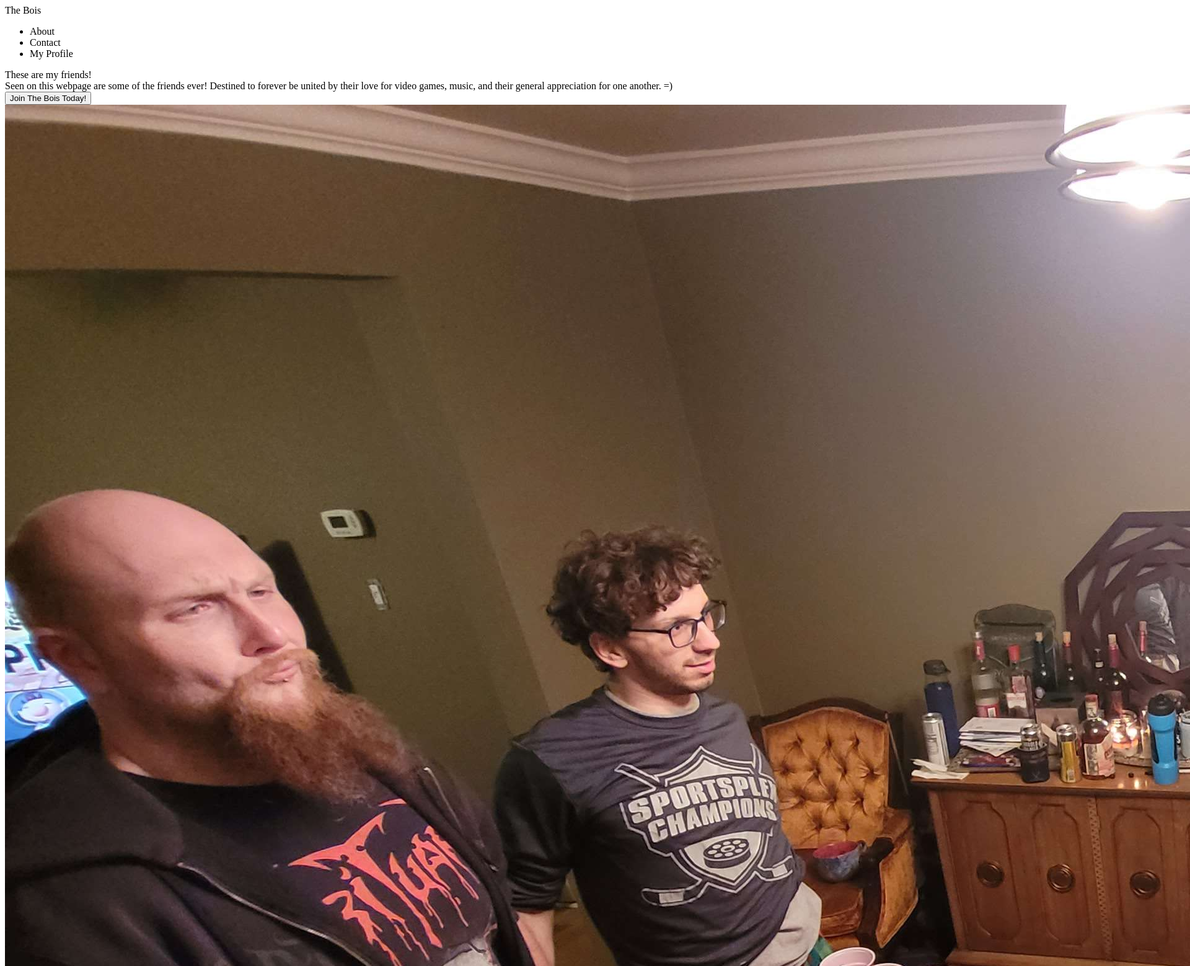
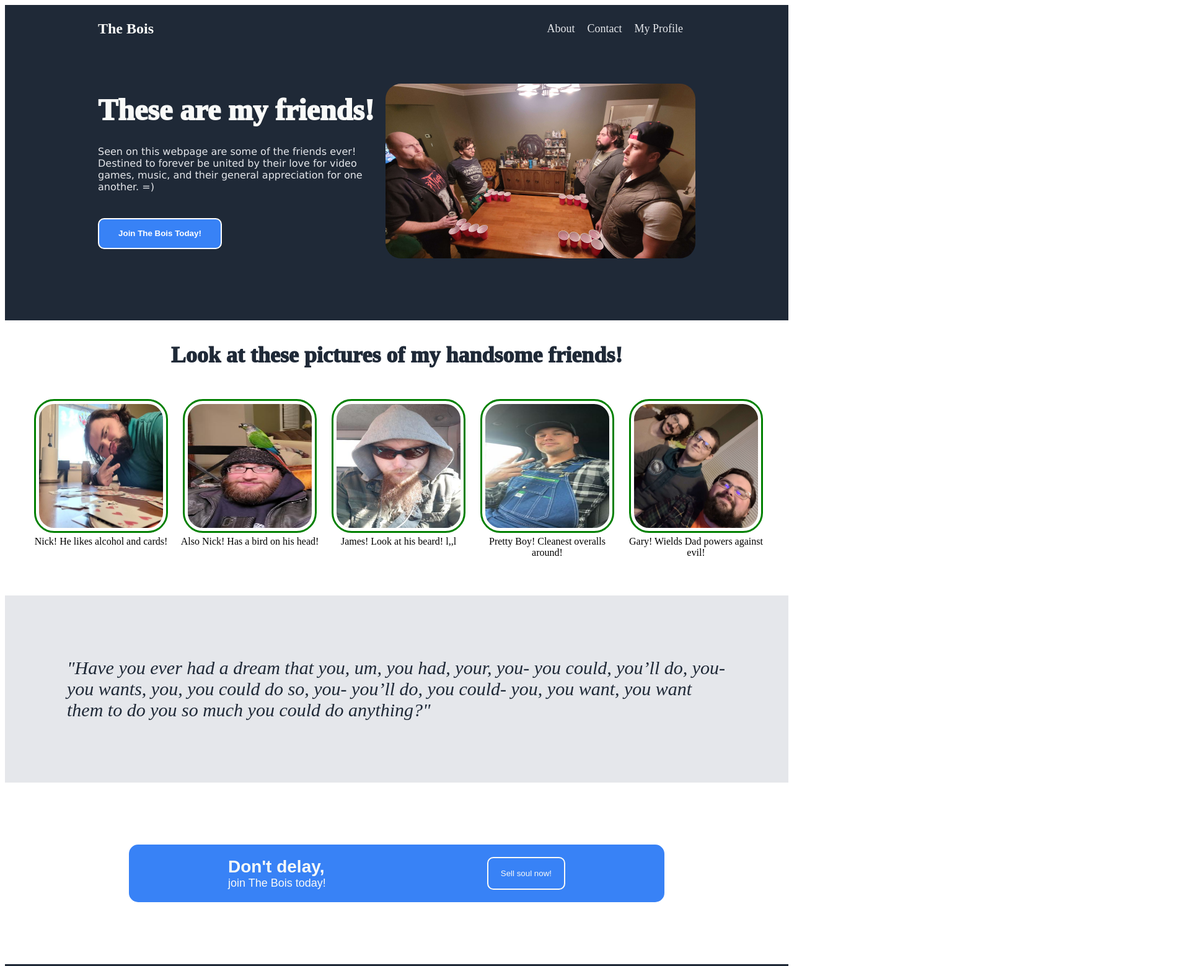
Before and after one commit to TheOneGiantTree/TOPLandingPage, a plain HTML site: page index.html in a window 1280 px wide. Shown: the top 1559 px of the page at 62% size, 1920 px wide, since content can reach past the window. Drawn offline with Linux system fonts and the light colour scheme.

Commit message:
write style.css, edit index.html

```diff
--- a/index.html
+++ b/index.html
@@ -4,7 +4,8 @@
     <meta charset="UTF-8">
     <meta http-equiv="X-UA-Compatible" content="IE=edge">
     <meta name="viewport" content="width=device-width, initial-scale=1.0">
-    <title>Document</title>
+    <title>A Landing Page displaying friends!</title>
+    <link rel="stylesheet" href="style.css">
 </head>
 
 <body>
@@ -18,32 +19,57 @@
             <li>My Profile</li>
         </ul>
     </div>
+    <div class="box">
     <div class="herobox">
         <div class="herotext">These are my friends!</div>
         <div class="herosub">Seen on this webpage are some of the friends ever! Destined to forever be united by their love for video games, music, and their general appreciation for one another. =)</div>
         <button class="joinbutton">Join The Bois Today!</button>
     </div>
-    <img src="./img/gang.jpg" alt="A picture depicting four buddies pretending that solo cups are their penis." title="The Gang! (not pictured: Nick B., Gary W.)">
+    <img class="gang" src="./img/gang.jpg" alt="A picture depicting four buddies pretending that solo cups are their penis." title="The Gang! (not pictured: Nick B., Gary W.)">
+    </div>
    </div>
 
    <div class="main2">
     <div class="head2">Look at these pictures of my handsome friends!</div>
     <div class="pics">
-        <img alt="NickD">
-        <img alt="NickB">
-        <img alt="James">
-        <img alt="Peebs">
-        <img alt="Gary">
+        <div class="bio">
+            <img class="pic" src="./img/nickd.jpg" alt="NickD">
+            Nick! He likes alcohol and cards!
+        </div>
+        <div class="bio">
+            <img class="pic" src="./img/nickb.jpg" alt="NickB">
+            Also Nick! Has a bird on his head!
+        </div>
+        <div class="bio">
+            <img class="pic" src="./img/james.jpg" alt="James">
+            James! Look at his beard! l,,l
+        </div>
+        <div class="bio">
+            <img class="pic" src="./img/peeb.jpg" alt="Peebs">
+            Pretty Boy! Cleanest overalls around!
+        </div>
+        <div class="bio">
+            <img class="pic" src="./img/gary.jpg" alt="Gary">
+            Gary! Wields Dad powers against evil!
+        </div>
+
     </div>
    </div>
 
    <div class="main3">
-    "Have you ever had a dream that you, um, you had, your, you- you could, you’ll do, you- you wants, you, you could do so, you- you’ll do, you could- you, you want, you want them to do you so much you could do anything?"
+    <a href="https://www.youtube.com/watch?v=G7RgN9ijwE4">"Have you ever had a dream that you, um, you had, your, you- you could, you’ll do, you- you wants, you, you could do so, you- you’ll do, you could- you, you want, you want them to do you so much you could do anything?"</a>
    </div>
 
    <div class="main4">
-    <div class="join">Don't delay, join The Bois today!
-        <button class="button">Sell soul now!</button>
+    <div class="box2">
+      <div class="join">
+        <div class="text">
+          <div class="line1">Don't delay,</div>
+          <div class="line2">join The Bois today!</div>
+        </div>
+          <button class="button">Sell soul now!</button>
+      </div>
+
     </div>
     <div class="footer">Copyright PeePeePooPoo Ltd. 2042</div>
    </div>
--- a/style.css
+++ b/style.css
@@ -0,0 +1,159 @@
+body {
+    display: flex;
+    flex-direction: column;
+    justify-content: space-between;
+}
+.main1,
+.footer {
+    background-color:#1f2937;
+}
+.main3 {
+    background-color:#e5e7eb;
+}
+.head1 {
+    color: white;
+    display: flex;
+    justify-content: space-between;
+    align-items: center;
+    padding-left: 150px;
+    padding-right: 150px;
+}
+.thebois {
+    font-size: 24px;
+    color:#f9faf8;
+    font-weight: bold;
+}
+ul {
+    display: flex;
+    list-style: none;
+    padding-right: 10px;
+    color:#e5e7eb;
+    font-size: 18px;
+}
+li {
+    padding: 10px;
+}
+.box {
+    display:flex;
+    padding-left: 150px;
+    padding-right: 150px;
+    padding-top: 50px;
+    padding-bottom: 100px;
+    justify-content: space-between;
+}
+.herotext {
+    font-size: 48px;
+    font-weight: 1000;
+    color:#f9faf8;
+}
+.herosub {
+    font-family: Verdana, Geneva, Tahoma, sans-serif;
+    font-size: 18;
+    color:#e5e7eb;
+}
+.herobox {
+    display: flex;
+    max-width: 500px;
+    align-items: center;
+    flex-wrap: wrap;
+}
+.joinbutton {
+    background-color: #3882f6;
+    color: white;
+    font-weight: bold;
+    border-radius: 10px;
+    width: 200px;
+    height: 50px;
+    margin-top:10px;
+}
+.gang {
+    height: auto;
+    width: 500px;
+    border-radius: 25px;
+}
+.head2 {
+    font-size: 36px;
+    font-weight: 1000;
+    color: #1f2937;
+    display: flex;
+    justify-content: center;
+    padding: 35px;
+}
+.pics {
+    display: flex;
+    justify-content: center;
+    flex-wrap: wrap;
+    margin-bottom: 50px;
+}
+.pic {
+    border-style: solid;
+    border-color: green;
+    border-radius: 15%;
+    width:200px;
+    height: 200px;
+    flex-wrap: wrap;
+    margin: 5px;
+    padding:5px;
+}
+.bio {
+    display: flex;
+    flex-direction: column;
+    flex-wrap: wrap;
+    text-align: center;
+    max-width: 220px;
+    margin: 10px;
+}
+.main3 {
+   font-size: 30px;
+   color:#1f2937;
+   font-style: italic;
+   padding:100px;
+}
+a {
+   text-decoration: none;
+   color:#1f2937;
+}
+a:hover {
+    color:yellow;
+}
+.box2 {
+    display:flex;
+    justify-content: center;
+}
+.join {
+    background-color: #3882f6;
+    padding: 20px 30px;
+    border-radius: 15px;
+    display: flex;
+    margin: 100px 200px;
+    flex-grow: 1;
+    justify-content: space-around;
+}
+.text {
+    flex-direction: column;
+    display: flex;
+    color: #f9faf8;
+    font-family: Arial, Helvetica, sans-serif;
+}
+button {
+    border-color: #f9faf8;
+    background-color: #3882f6;
+    color:#f9faf8;
+    border: 2px solid;
+    border-radius: 10px;
+    padding-left: 20px;
+    padding-right: 20px;
+}
+.line1 {
+    font-size: 28px;
+    font-weight: bold;
+}
+.line2 {
+    font-size: 18px;
+}
+.footer {
+    color:#f9faf8;
+    display: flex;
+    justify-content: center;
+    padding: 15px;
+}
```
